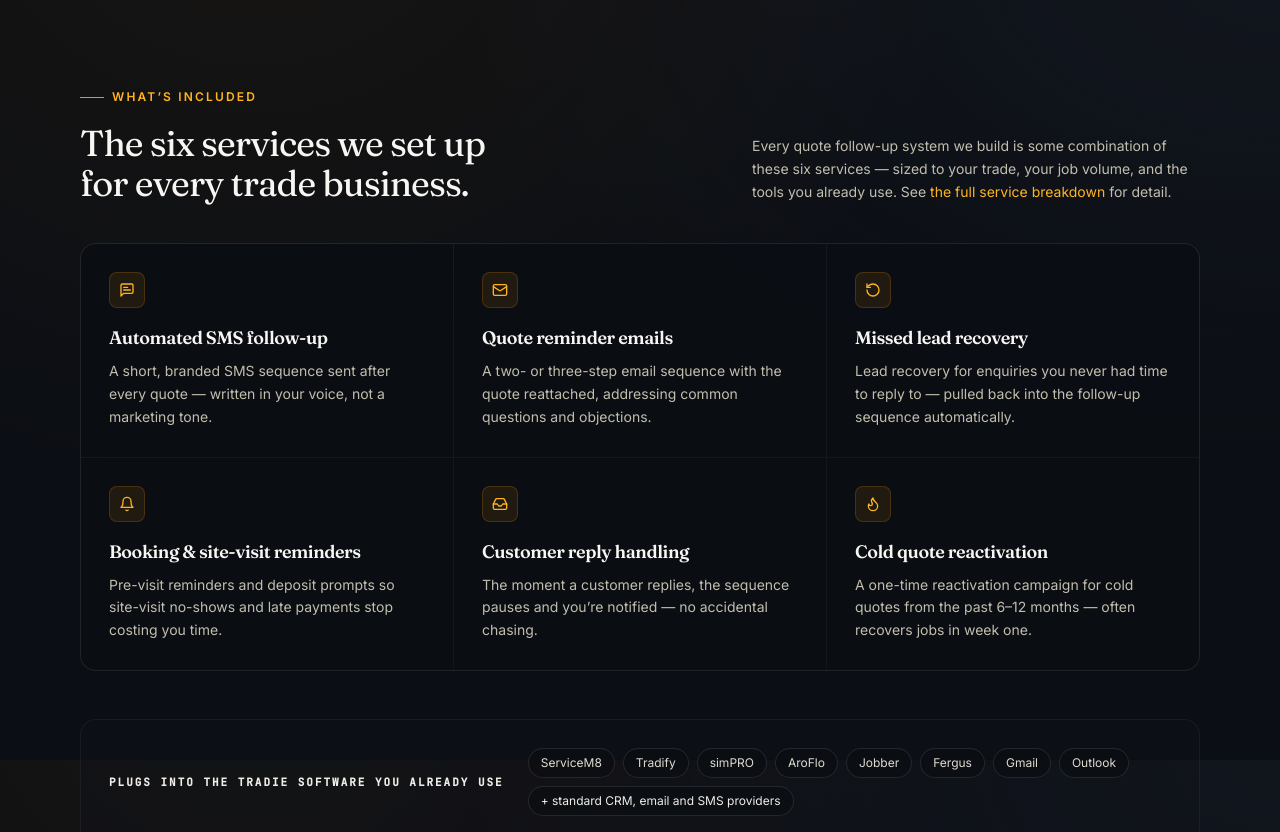
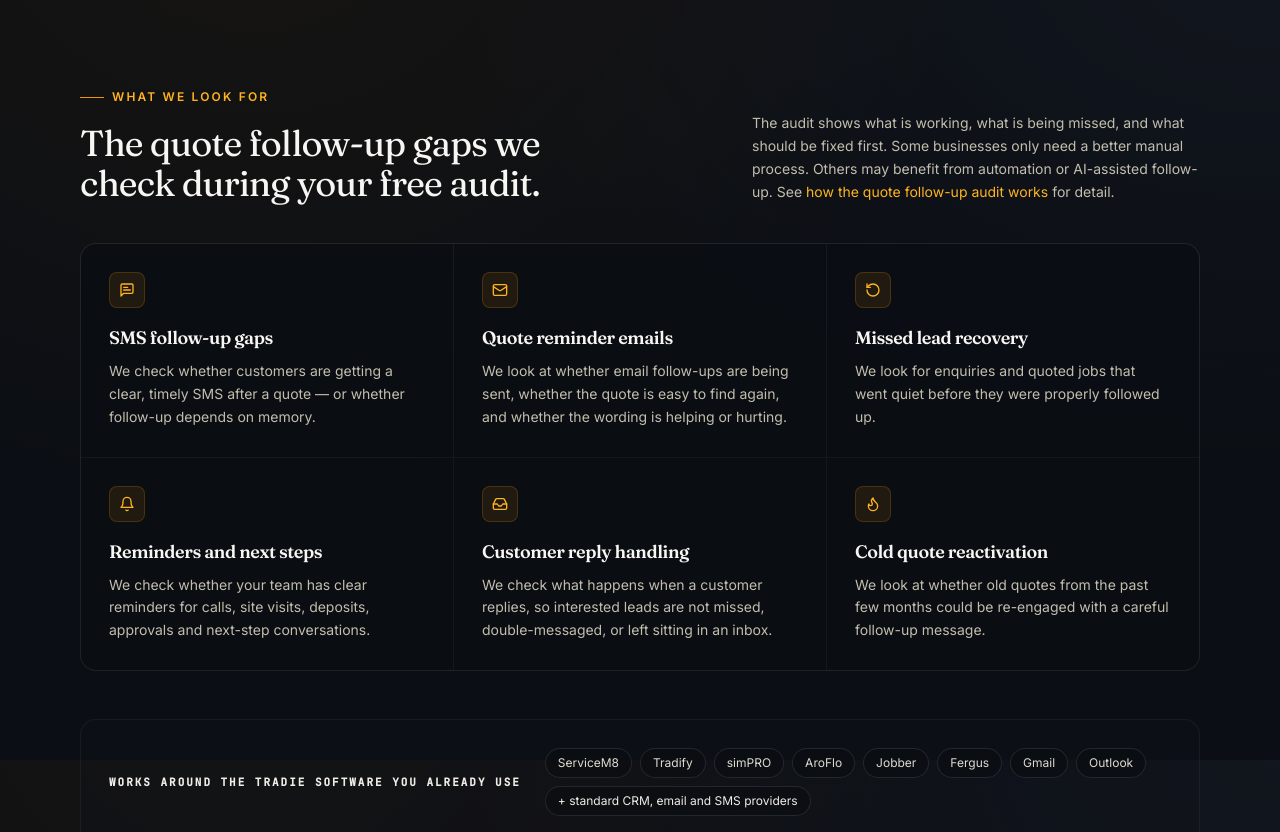
Before and after one commit to rickybourke73-sudo/tradie-systems-co, a Next.js app: page / in a window 1280 px wide. Shown: the part 2440-3272 px from the top of the page. Built offline with nearby package versions, Linux system fonts and the light colour scheme; no server answers.

Commit message:
Make whats included section audit focused

```diff
--- a/components/sections/WhatsIncluded.tsx
+++ b/components/sections/WhatsIncluded.tsx
@@ -12,33 +12,33 @@ import { siteConfig } from '@/lib/site.config';
 const includes = [
   {
     icon: MessageSquareText,
-    title: 'Automated SMS follow-up',
-    body: 'A short, branded SMS sequence sent after every quote — written in your voice, not a marketing tone.'
+    title: 'SMS follow-up gaps',
+    body: 'We check whether customers are getting a clear, timely SMS after a quote — or whether follow-up depends on memory.'
   },
   {
     icon: Mail,
     title: 'Quote reminder emails',
-    body: 'A two- or three-step email sequence with the quote reattached, addressing common questions and objections.'
+    body: 'We look at whether email follow-ups are being sent, whether the quote is easy to find again, and whether the wording is helping or hurting.'
   },
   {
     icon: RotateCcw,
     title: 'Missed lead recovery',
-    body: 'Lead recovery for enquiries you never had time to reply to — pulled back into the follow-up sequence automatically.'
+    body: 'We look for enquiries and quoted jobs that went quiet before they were properly followed up.'
   },
   {
     icon: Bell,
-    title: 'Booking & site-visit reminders',
-    body: 'Pre-visit reminders and deposit prompts so site-visit no-shows and late payments stop costing you time.'
+    title: 'Reminders and next steps',
+    body: 'We check whether your team has clear reminders for calls, site visits, deposits, approvals and next-step conversations.'
   },
   {
     icon: Inbox,
     title: 'Customer reply handling',
-    body: 'The moment a customer replies, the sequence pauses and you’re notified — no accidental chasing.'
+    body: 'We check what happens when a customer replies, so interested leads are not missed, double-messaged, or left sitting in an inbox.'
   },
   {
     icon: Flame,
     title: 'Cold quote reactivation',
-    body: 'A one-time reactivation campaign for cold quotes from the past 6–12 months — often recovers jobs in week one.'
+    body: 'We look at whether old quotes from the past few months could be re-engaged with a careful follow-up message.'
   }
 ];
 
@@ -52,22 +52,23 @@ export function WhatsIncluded() {
       <div className="container">
         <div className="flex flex-col items-start justify-between gap-6 lg:flex-row lg:items-end">
           <div className="max-w-2xl">
-            <p className="eyebrow mb-5">What&rsquo;s included</p>
+            <p className="eyebrow mb-5">What we look for</p>
             <h2
               id="whats-included-heading"
               className="text-balance font-display text-2xl tracking-tight text-bone-50 sm:text-3xl md:text-4xl"
             >
-              The six services we set up for every trade business.
+              The quote follow-up gaps we check during your free audit.
             </h2>
           </div>
           <p className="max-w-md text-sm leading-relaxed text-bone-300">
-            Every quote follow-up system we build is some combination of these six services — sized to
-            your trade, your job volume, and the tools you already use. See{' '}
+            The audit shows what is working, what is being missed, and what should be fixed first.
+            Some businesses only need a better manual process. Others may benefit from automation
+            or AI-assisted follow-up. See{' '}
             <Link
               href="/services"
               className="text-signal-400 underline-offset-4 hover:underline"
             >
-              the full service breakdown
+              how the quote follow-up audit works
             </Link>{' '}
             for detail.
           </p>
@@ -99,7 +100,7 @@ export function WhatsIncluded() {
         {/* Software ecosystem strip — entity association for tradie software */}
         <div className="mt-10 grid gap-4 rounded-2xl border border-white/5 bg-ink-900/40 p-6 sm:mt-12 sm:grid-cols-[auto,1fr] sm:items-center sm:gap-6 sm:p-7">
           <p className="font-mono text-[11px] font-semibold uppercase tracking-[0.18em] text-bone-500">
-            Plugs into the tradie software you already use
+            Works around the tradie software you already use
           </p>
           <ul className="flex flex-wrap gap-2" aria-label="Supported tradie software">
             {siteConfig.integrations.map((tool) => (
```
